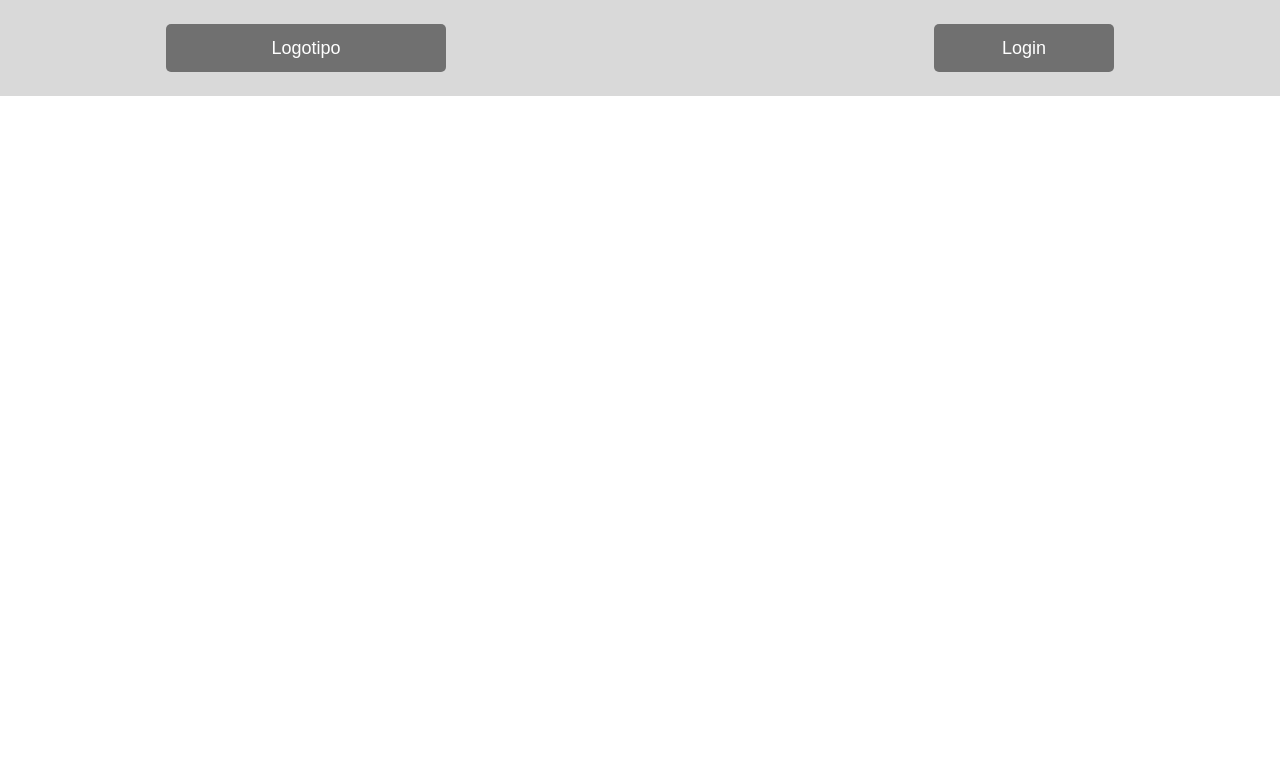
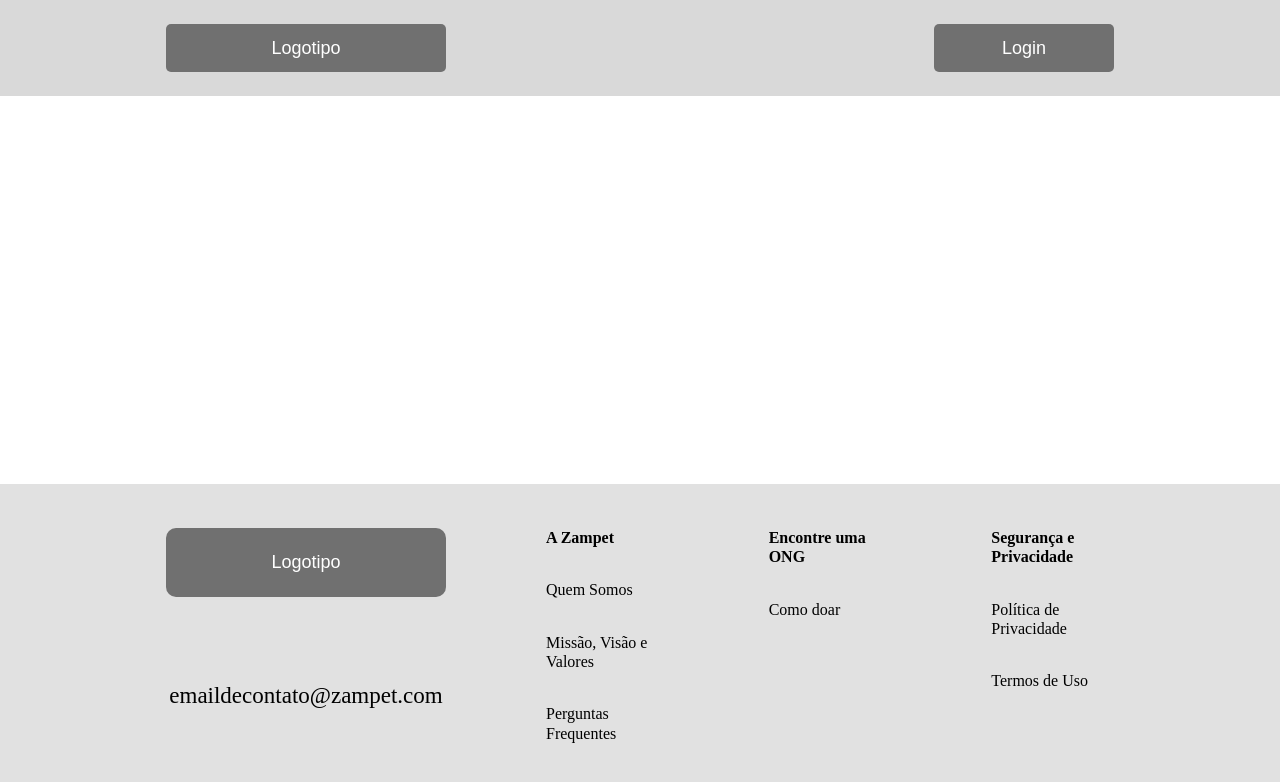
Before and after one commit to amigosdosanimais/.github, a Next.js app: page / in a window 1280 px wide. Shown: the top 782 px of the page. Built offline with nearby package versions, Linux system fonts and the light colour scheme.

Commit message:
Update Onboarding
Criação dos componentes header main e footer da onboarding page

```diff
--- a/pages/index.jsx
+++ b/pages/index.jsx
@@ -1,11 +1,15 @@
 import styles from './index.module.css'
 import HeaderOnboardingComponent from '../src/components/headeronboarding/headeronboarding'
 import { MdMargin } from 'react-icons/md'
+import FooterOnboardingComponent from '../src/components/footeronboarding/footeronboarding'
+import MainOnboardingComponent from '../src/components/mainonboarding/mainonboarding'
 
 export default function HomePage(){
     return(
         <div className={styles.principal}>
-                <HeaderOnboardingComponent/>
+                <div className={styles.header}><HeaderOnboardingComponent/></div>
+                <div className={styles.main}><MainOnboardingComponent/></div>
+                <div className={styles.footer}><FooterOnboardingComponent/></div>
         </div>
     )
 }
--- a/pages/index.module.css
+++ b/pages/index.module.css
@@ -1,4 +1,18 @@
 @charset "UTF-8";
 .principal{
     margin: -8px;
+    display: grid;
+    grid-template-rows: 96px 1fr 316px;
+    height: 100vh;
+    width: 100vw;
 }
+.header{
+    grid-row: 1/2;
+}
+.main{
+    grid-row: 2/3;
+
+}
+.footer{
+    grid-row: 3/4;
+}
--- /dev/null
+++ b/src/components/footeronboarding/footeronboarding.jsx
@@ -0,0 +1,29 @@
+import styles from "./footeronboarding.module.css"
+ export default function FooterOnboardingComponent(){
+    return(
+        <div className={styles.footer}>
+            <div className={styles.esquerda}>
+                <button className={styles.btnlogo}>Logotipo</button>
+                <p className={styles.contato}>emaildecontato@zampet.com</p>
+            </div>
+
+            <div className={styles.centroe}>
+                <h1>A Zampet</h1>
+                <p className={styles.text}>Quem Somos</p>
+                <p className={styles.text}>Missão, Visão e Valores</p>
+                <p className={styles.text}>Perguntas Frequentes</p>
+            </div>
+
+            <div className={styles.centrod}>
+                <h1>Encontre uma ONG</h1>
+                <p className={styles.text}>Como doar</p>
+            </div>
+
+            <div className={styles.direita}>
+                <h1>Segurança e Privacidade</h1>
+                <p className={styles.text}>Política de Privacidade</p>
+                <p className={styles.text}>Termos de Uso</p>
+            </div>
+        </div>
+    )
+ }
--- /dev/null
+++ b/src/components/footeronboarding/footeronboarding.module.css
@@ -0,0 +1,68 @@
+@charset "UTF-8";
+
+.footer{
+    height: 100%;
+    width: 100%;
+    background-color: #E1E1E1;
+    display: grid;
+    grid-template-columns: 66px 1fr 1fr 1fr 1fr 66px;
+    gap: 100px;
+}
+.esquerda{
+    grid-column: 2/3;
+    height: 180px;
+    margin-top: 44px;
+    display: flex;
+    flex-direction: column;
+    justify-content: space-between;
+}
+.centroe{
+    grid-column: 3/4;
+}
+.centrod{
+    grid-column: 4/5;
+}
+.direita{
+    grid-column: 5/6;
+
+}
+
+
+.btnlogo{
+    width: 280px;
+    height: 69px;
+    border-radius: 10px;
+    border: 0;
+    background-color: #707070;
+    color: white;
+    font-size: 18px;
+    font-weight: 400;
+    font-style: none;
+    text-decoration: none;
+
+}
+.contato{
+    width: 280px;
+    font-size: 23px;
+    font-weight: 400;
+    line-height: 24.2px;
+    text-align: center;
+    margin: 0;
+    text-align: center;
+}
+
+
+.footer h1{
+    margin-top: 44px;
+    font-size: 16px;
+    font-weight: 700;
+    line-height: 19.36px;
+    text-align: left;
+}
+
+.text{
+    margin-top: 33px;
+    font-size: 16px;
+    font-weight: 400;
+    line-height: 19.36px;
+}
--- /dev/null
+++ b/src/components/mainonboarding/mainonboarding.jsx
@@ -0,0 +1,9 @@
+import styles from "./mainonboarding.module.css"
+
+export default function MainOnboardingComponent(){
+    return(
+        <div className={styles.main}>
+
+        </div>
+    )
+}
--- /dev/null
+++ b/src/components/mainonboarding/mainonboarding.module.css
@@ -0,0 +1,8 @@
+@charset "UTF-8";
+
+.main{
+    height: 100%;
+    width: 100%;
+    background-color: white;
+
+}
```
Also changed, not shown: src/components/headeronboarding/headeronboarding.module.css (line endings or trailing spaces).
